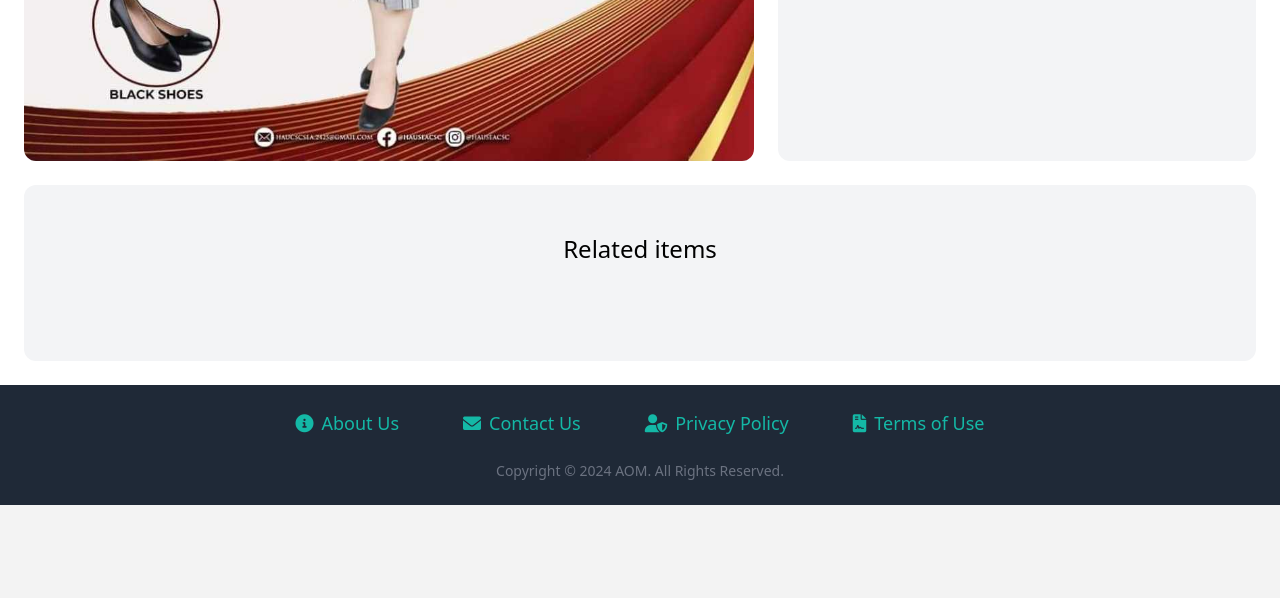
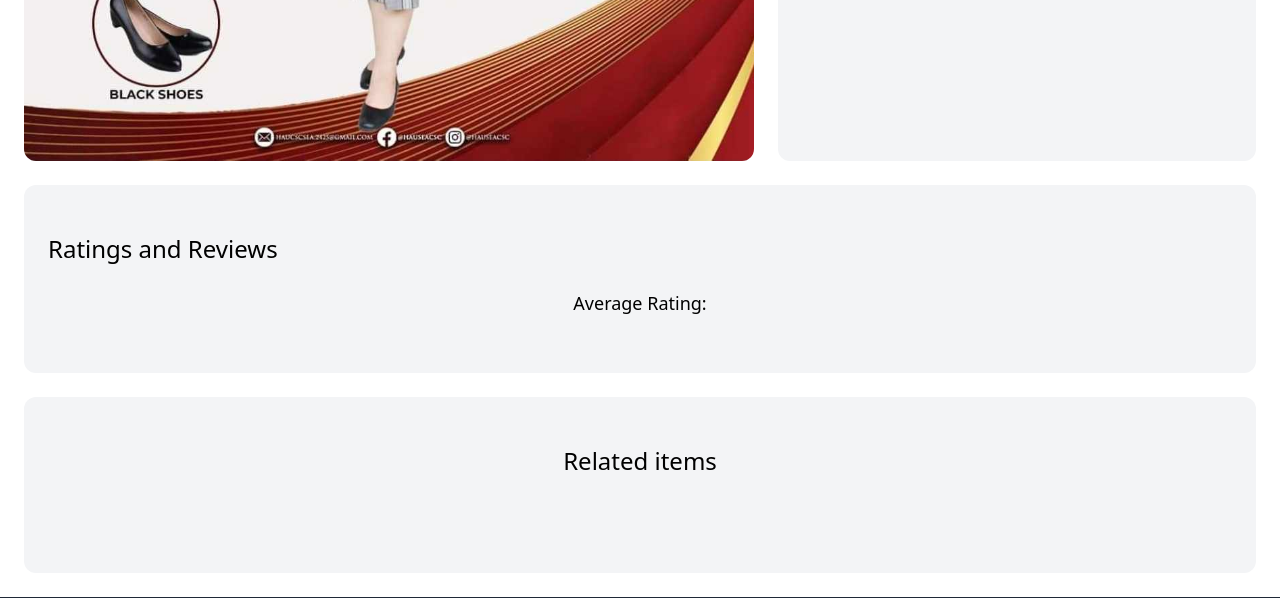
Before and after one commit to n33dm0n3y/marketplace, a Django app: page /items/11/ in a window 1280 px wide. Shown: the part 729-1327 px from the top of the page. Before the commit the page ends 1234 px from the top, so only its background shows below. Run offline with Django 4.2, Linux system fonts and the light colour scheme; a user stored in the database is signed in; data comes from the database, SQL or seed files in the repository; both versions use the stored data as it was after the commit; some libraries are stand-ins or nearby versions.

Commit message:
rating and comment ni dik

```diff
--- a/item/admin.py
+++ b/item/admin.py
@@ -1,6 +1,7 @@
 from django.contrib import admin
 
-from .models import Category,Item
+from .models import Category,Item,Rating
 
 admin.site.register(Category)
 admin.site.register(Item)
+admin.site.register(Rating)
--- a/item/forms.py
+++ b/item/forms.py
@@ -44,3 +44,17 @@ class EditItemForm(forms.ModelForm):
                 'class': INPUT_CLASSES
             }),
         }
+
+
+
+from .models import Rating
+
+class RatingForm(forms.ModelForm):
+    class Meta:
+        model = Rating
+        fields = ['stars', 'comment']
+
+        widgets = {
+            'stars': forms.NumberInput(attrs={'min': 0, 'max': 5, 'step': 0.5}),
+            'comment': forms.Textarea(attrs={'rows': 4}),
+        }
--- a/item/templates/item/detail.html
+++ b/item/templates/item/detail.html
@@ -26,14 +26,15 @@
             <a href="{% url 'item:edit' item.id %}" class="inline-block mt-6 px-6 py-3 text-lg font-semibold bg-teal-500 text-white rounded-xl">Edit</a>
             <a href="{% url 'item:delete' item.id %}" class="inline-block mt-6 px-6 py-3 text-lg font-semibold bg-red-500 text-white rounded-xl">Delete</a>
         </div>
-    {% elif request.user.is_superuser %}
+        {% elif request.user.is_superuser %}
         <div class="mt-6 p-6 bg-white rounded-xl">
             <p>You hold administrative authority.</p>
             <a href="{% url 'item:delete' item.id %}" class="inline-block mt-6 px-6 py-3 text-lg font-semibold bg-red-500 text-white rounded-xl">Delete</a>
         </div>
-    {% else %}
+        {% else %}
         <div class="mt-6 text-center">
             <a href="{% url 'inbox:new' item.id %}" class="inline-block px-6 py-3 text-lg font-semibold bg-teal-500 text-white rounded-xl hover:bg-teal-700">Contact seller</a>
+
             <!-- Show Star Rating Section if this is not the user's item -->
             <div id="star-rating" class="mt-6 flex flex-col items-center">
                 <p id="emoji" style="font-size: 48px;">😞</p>
@@ -47,6 +48,12 @@
                 <p class="mt-2">Rating: <span id="rating-value">0</span></p>
             </div>
 
+            <!-- Comment section -->
+            <div class="mt-6">
+                <label for="comment" class="block text-lg">Leave a Comment:</label>
+                <textarea id="comment" rows="4" class="w-full p-4 border border-gray-300 rounded-xl mt-2"></textarea>
+            </div>
+
             <div class="mt-6 text-center">
                 <button id="submit-rating" class="px-6 py-3 text-lg font-semibold bg-blue-500 text-white rounded-xl hover:bg-blue-700">Submit Rating</button>
             </div>
@@ -54,10 +61,26 @@
             <!-- Display submitted rating -->
             <div id="submitted-rating" class="mt-6 text-center hidden">
                 <p class="text-lg">Your submitted rating: <span id="final-rating-value" class="font-semibold"></span></p>
+                <p class="text-lg">Your comment: <span id="final-comment" class="font-semibold"></span></p>
             </div>
         </div>
-    {% endif %}
+        {% endif %}
+    </div>
+</div>
 
+<!-- Display all ratings -->
+<div id="ratings-section" class="mt-6 px-6 py-12 bg-gray-100 rounded-xl">
+    <h2 class="mb-6 text-2xl">Ratings and Reviews</h2>
+    <div id="ratings-list">
+        <!-- Ratings will be populated here -->
+    </div>
+
+    <!-- Average rating display -->
+    <div id="average-rating" class="mt-6 text-center">
+        <p class="text-lg">Average Rating:</p>
+        <div class="flex justify-center mt-2" id="average-stars">
+            <!-- Average stars will be populated here -->
+        </div>
     </div>
 </div>
 
@@ -97,6 +120,7 @@
 <script>
     let ratingValue = 0;
 
+    // Handle the star rating interaction
     document.querySelectorAll('.star').forEach(star => {
         star.addEventListener('click', () => {
             ratingValue = star.getAttribute('data-value');
@@ -134,22 +158,26 @@
         });
     });
 
+    // Submit rating to the backend
     document.getElementById('submit-rating').addEventListener('click', () => {
+        const comment = document.getElementById('comment').value.trim();
+
         if (ratingValue > 0) {
-            fetch("{% url 'item:rate_item' %}", {
+            fetch("{% url 'item:rate_item' item.id %}", {
                 method: 'POST',
                 headers: {
-                    'Content-Type': 'application/json',
+                    'Content-Type': 'application/x-www-form-urlencoded',
                     'X-CSRFToken': '{{ csrf_token }}'
                 },
-                body: JSON.stringify({ rating: ratingValue, item_id: {{ item.id }} })
+                body: `rating=${ratingValue}&comment=${comment}`  // Send the comment as well
             })
             .then(response => response.json())
             .then(data => {
                 if (data.message) {
                     alert(data.message);
-                    // Display submitted rating
+                    // Display the submitted rating and comment
                     document.getElementById('final-rating-value').textContent = ratingValue;
+                    document.getElementById('final-comment').textContent = comment;
                     document.getElementById('submitted-rating').classList.remove('hidden');
                 } else {
                     alert(data.error || 'Something went wrong.');
@@ -162,6 +190,60 @@
             alert('Please select a rating before submitting.');
         }
     });
+
+    // Fetch all ratings for this item
+    fetch("{% url 'item:get_item_ratings' item.id %}")
+    .then(response => response.json())
+    .then(data => {
+        const ratingsList = document.getElementById('ratings-list');
+        const averageStars = document.getElementById('average-stars');
+        let totalRating = 0;
+        let totalCount = 0;
+
+        if (data.ratings && data.ratings.length > 0) {
+            data.ratings.forEach(rating => {
+                const ratingElement = document.createElement('div');
+                ratingElement.classList.add('rating');
+
+                // Create star elements based on the rating value
+                const starElements = [];
+                for (let i = 1; i <= 5; i++) {
+                    const star = document.createElement('span');
+                    star.innerHTML = '&#9733;'; // Unicode for star
+                    star.style.fontSize = '30px'; // Star size
+                    star.style.color = i <= rating.rating ? 'gold' : 'lightgray'; // Color gold for rated stars, lightgray for un-rated
+                    starElements.push(star);
+                }
+
+                // Add the stars to the rating element
+                ratingElement.appendChild(document.createElement('p')).innerHTML = `<strong>${rating.user}:</strong>`;
+                starElements.forEach(star => ratingElement.appendChild(star));  // Add each star to the rating element
+                ratingElement.appendChild(document.createElement('p')).innerText = rating.comment;
+
+                // Append the rating element to the list
+                ratingsList.appendChild(ratingElement);
+
+                totalRating += parseInt(rating.rating, 10);
+                totalCount++;
+            });
+
+            // Calculate average rating and display
+            const averageRating = totalRating / totalCount;
+            const averageStarElements = [];
+            for (let i = 1; i <= 5; i++) {
+                const star = document.createElement('span');
+                star.innerHTML = '&#9733;'; // Unicode for star
+                star.style.fontSize = '30px'; // Star size
+                star.style.color = i <= Math.round(averageRating) ? 'gold' : 'lightgray'; // Gold for rated stars
+                averageStarElements.push(star);
+            }
+            averageStarElements.forEach(star => averageStars.appendChild(star));
+        } else {
+            ratingsList.innerHTML = '<p>No ratings yet.</p>';
+        }
+    })
+    .catch(error => {
+        console.error('Error fetching ratings:', error);
+    });
 </script>
-
 {% endblock %}
--- a/item/urls.py
+++ b/item/urls.py
@@ -1,15 +1,20 @@
 from django.urls import path
+from . import views
 
-from . import views
-from .views import rate_item
 app_name = 'item'
 
 urlpatterns = [
-  path('', views.items, name='items'),
-  path('new/', views.new, name='new'),
-  path('<int:pk>/', views.detail, name='detail'),
-  path('<int:pk>/delete/', views.delete, name='delete'),
-  path('<int:pk>/edit/', views.edit, name='edit'),
-  path('rate/', rate_item, name='rate_item'),
+    path('', views.items, name='items'),
+    path('new/', views.new, name='new'),
+    path('<int:pk>/', views.detail, name='detail'),
+    path('<int:pk>/delete/', views.delete, name='delete'),
+    path('<int:pk>/edit/', views.edit, name='edit'),
+    path('item/<int:item_id>/rate/', views.rate_item, name='rate_item'),
+    path('item/<int:item_id>/ratings/', views.get_item_ratings, name='get_item_ratings'),
+    path('rate/edit/<int:pk>/', views.RateEdit, name='rate_edit'),
+
+
+
+
 
 ]
--- a/item/views.py
+++ b/item/views.py
@@ -1,17 +1,18 @@
 from django.contrib.auth.decorators import login_required, user_passes_test
 from django.db.models import Q
 from django.shortcuts import render, get_object_or_404, redirect
-from unicodedata import category
+from django.http import JsonResponse
+from django.views.decorators.csrf import csrf_exempt
+import json
 
-from .forms import NewItemForm, EditItemForm
-from .models import Item, Category
-
+from .forms import NewItemForm, EditItemForm, RatingForm
+from .models import Item, Category, Rating
 
 # Check if the user is a superuser
 def superuser_required(view_func):
     return user_passes_test(lambda u: u.is_superuser)(view_func)
 
-
+# View for listing items with search and filtering
 def items(request):
     query = request.GET.get('query', '')
     category_id = request.GET.get('category', 0)
@@ -31,15 +32,19 @@ def items(request):
         'category_id': int(category_id)
     })
 
+# View to show item detail and its related items
 def detail(request, pk):
     item = get_object_or_404(Item, pk=pk)
-    related_items = Item.objects.filter(category=item.category, is_sold=False).exclude(pk=pk)[0:3]
+    related_items = Item.objects.filter(category=item.category, is_sold=False).exclude(pk=pk)[:3]
+    ratings = item.ratings.all()  # Get all ratings for the item
 
     return render(request, 'item/detail.html', {
         'item': item,
-        'related_items': related_items
+        'related_items': related_items,
+        'ratings': ratings
     })
 
+# View to create a new item
 @login_required
 def new(request):
     if request.method == 'POST':
@@ -59,6 +64,7 @@ def new(request):
         'title': 'New item',
     })
 
+# View to edit an existing item
 @login_required
 def edit(request, pk):
     item = get_object_or_404(Item, pk=pk, created_by=request.user)
@@ -78,6 +84,7 @@ def edit(request, pk):
         'title': 'Edit item',
     })
 
+# View to delete an item (superuser required)
 @superuser_required
 @login_required
 def delete(request, pk):
@@ -85,20 +92,97 @@ def delete(request, pk):
     item.delete()
     return redirect('core:index')
 
+
+
+
+
+from django.shortcuts import render, get_object_or_404, redirect
+from django.contrib.auth.decorators import login_required
+from .models import Item, Rating
+
+
+
+
+@login_required
+def rate_item(request, item_id):
+    item = get_object_or_404(Item, id=item_id)
+
+    existing_rating = Rating.objects.filter(item=item, user=request.user).first()
+    if existing_rating:
+        return JsonResponse({"error": "You have already rated this item."}, status=400)
+
+    if request.method == 'POST':
+        data = request.POST
+        rating_value = data.get('rating')
+        comment = data.get('comment', '')
+
+        if not rating_value or float(rating_value) < 1 or float(rating_value) > 5:
+            return JsonResponse({"error": "Invalid rating value."}, status=400)
+
+
+        Rating.objects.create(
+            item=item,
+            user=request.user,
+            stars=float(rating_value),
+            comment=comment
+        )
+
+        return JsonResponse({"message": "Rating submitted successfully."})
+
+    return JsonResponse({"error": "Invalid request method."}, status=400)
+
+
+from django.shortcuts import render, get_object_or_404
 from django.http import JsonResponse
-from django.views.decorators.csrf import csrf_exempt
-import json
+from django.contrib.auth.decorators import login_required
+from .models import Item, Rating
 
-@csrf_exempt
-def rate_item(request):
+@login_required
+def get_item_ratings(request, item_id):
+    item = get_object_or_404(Item, id=item_id)
+    user_rating = Rating.objects.filter(item=item, user=request.user).first()  # Get the user's existing rating
+
+    # Prepare ratings data for the item
+    ratings = Rating.objects.filter(item=item)
+    ratings_data = [
+        {
+            'user': rating.user.username,
+            'rating': rating.stars,
+            'comment': rating.comment,
+        }
+        for rating in ratings
+    ]
+
+    # If no ratings are found, return a message
+    if not ratings_data:
+        return JsonResponse({"message": "No ratings found for this item."}, status=404)
+
+    # Return the ratings data along with the user's existing rating for editing purposes
+    return JsonResponse({
+        "ratings": ratings_data,
+        "user_rating": {
+            'rating': user_rating.stars if user_rating else None,
+            'comment': user_rating.comment if user_rating else ''
+        }
+    }, status=200)
+
+
+from django.shortcuts import get_object_or_404
+from django.http import JsonResponse
+from .models import Rating
+from .forms import RatingForm
+
+def RateEdit(request, pk):
+    rating = get_object_or_404(Rating, item_id=pk, user=request.user)
+
     if request.method == 'POST':
-        data = json.loads(request.body)
-        rating = data.get('rating')
-        item_id = data.get('item_id')
+        rating_value = request.POST.get('rating')
+        comment = request.POST.get('comment')
 
-        # Process the rating (e.g., save to database)
-        # Rating.objects.create(item_id=item_id, rating=rating, user=request.user)
+        rating.rating = rating_value
+        rating.comment = comment
+        rating.save()
 
-        return JsonResponse({'message': 'Rating submitted successfully!'})
+        return JsonResponse({"message": "Rating updated successfully"})
 
-    return JsonResponse({'error': 'Invalid request'}, status=400)
+    return JsonResponse({"error": "Invalid request"}, status=400)
```
Also changed, not shown: item/models.py (+25 -0 lines), db.sqlite3, item/migrations/0005_rating.py (added).
